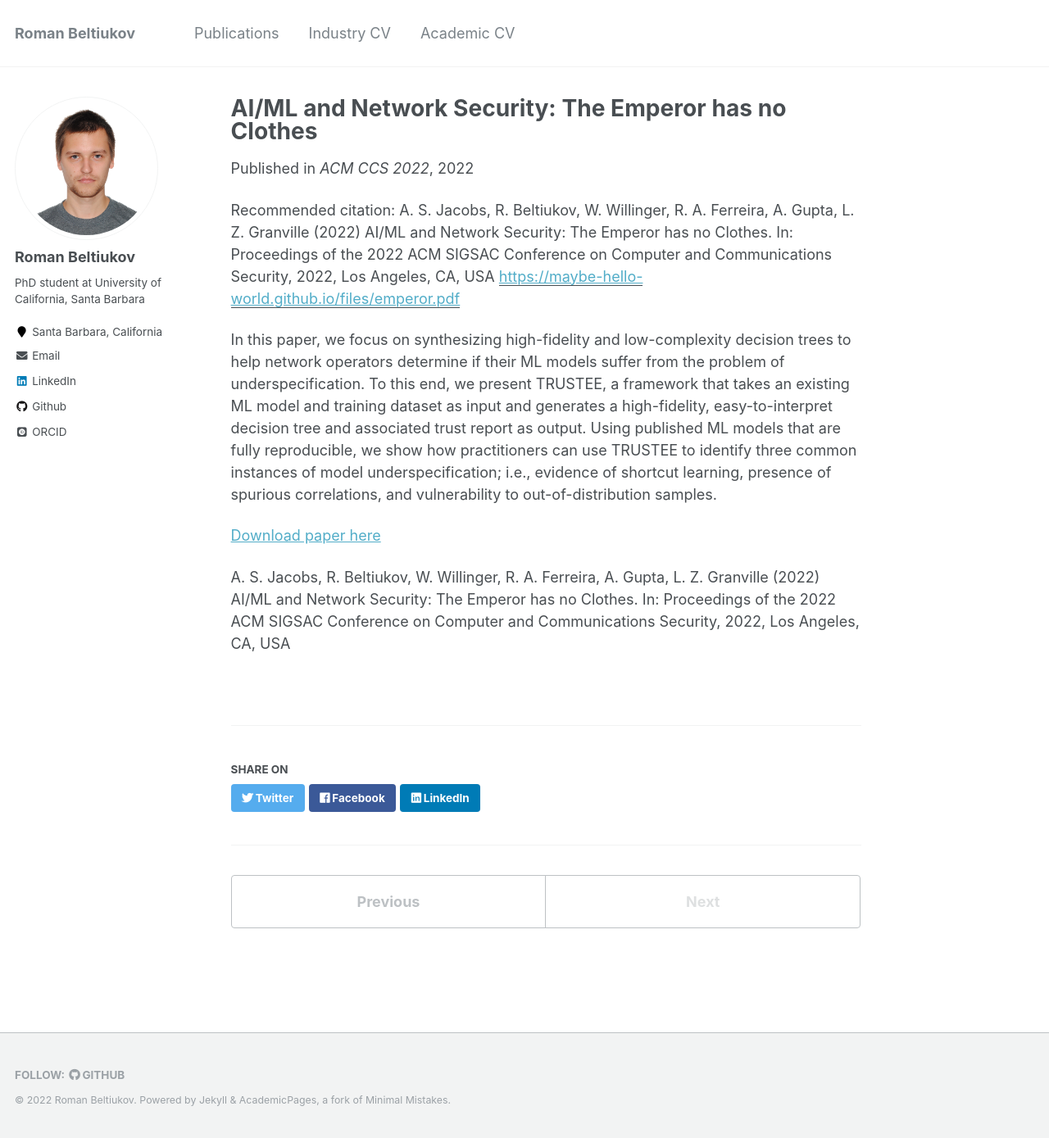
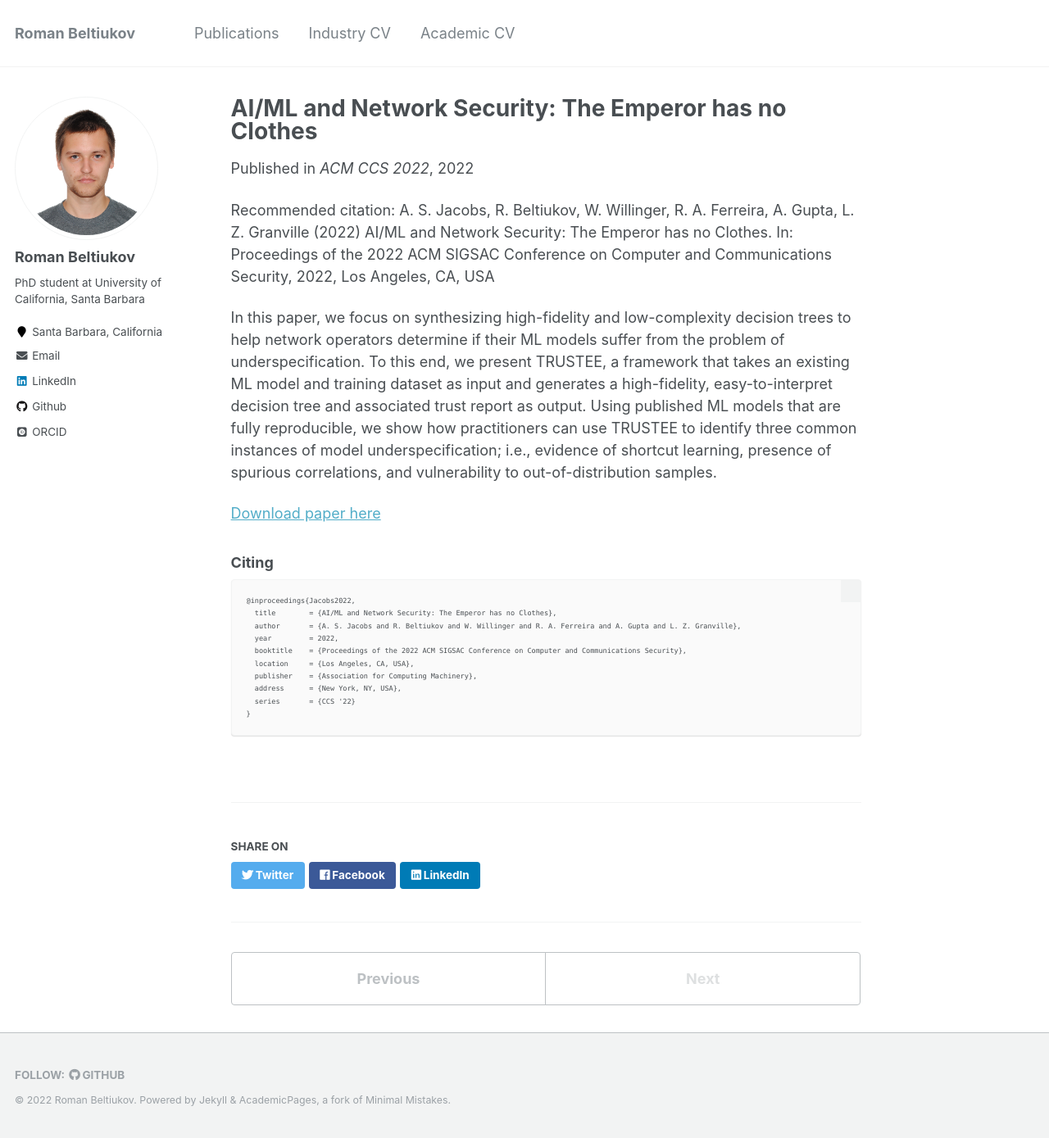
Before and after one commit to maybe-hello-world/maybe-hello-world.github.io, a Jekyll site: the page built from _publications/emperor.md, in a window 1280 px wide and 1389 px high. Shown: the whole window at 82% size. Built offline with Jekyll 4.4.1, drawn with Linux system fonts in a browser that asks for light colours; some web fonts are replaced.

Commit message:
update papers info

````diff
--- a/_publications/emperor.md
+++ b/_publications/emperor.md
@@ -5,12 +5,24 @@ permalink: /publication/emperor
 excerpt: 'We show that many published ML models in networking are prone to spurious correlations problems and how to fix it.'
 date: 2022-11-07
 venue: 'ACM CCS 2022'
-paperurl: 'https://maybe-hello-world.github.io/files/emperor.pdf'
+paperurl: ''
 citation: 'A. S. Jacobs, R. Beltiukov, W. Willinger, R. A. Ferreira, A. Gupta, L. Z. Granville (2022) AI/ML and Network Security: The Emperor has no Clothes. In: Proceedings of the 2022 ACM SIGSAC Conference on Computer and Communications Security, 2022, Los Angeles, CA, USA'
 ---
 In this paper, we focus on synthesizing high-fidelity and low-complexity decision trees to help network operators determine if their ML models suffer from the problem of underspecification. To this end, we present TRUSTEE, a framework that takes an existing ML model and training dataset as input and generates a high-fidelity, easy-to-interpret decision tree and associated trust report as output. Using published ML models that are fully reproducible, we
 show how practitioners can use TRUSTEE to identify three common instances of model underspecification; i.e., evidence of shortcut learning, presence of spurious correlations, and vulnerability to out-of-distribution samples.
 
-[Download paper here](https://maybe-hello-world.github.io/files/emperor.pdf)
+[Download paper here](https://github.com/TrusteeML/emperor/blob/main/docs/tech-report.pdf)
 
-A. S. Jacobs, R. Beltiukov, W. Willinger, R. A. Ferreira, A. Gupta, L. Z. Granville (2022) AI/ML and Network Security: The Emperor has no Clothes. In: Proceedings of the 2022 ACM SIGSAC Conference on Computer and Communications Security, 2022, Los Angeles, CA, USA
+### Citing
+```
+@inproceedings{Jacobs2022,
+  title        = {AI/ML and Network Security: The Emperor has no Clothes},
+  author       = {A. S. Jacobs and R. Beltiukov and W. Willinger and R. A. Ferreira and A. Gupta and L. Z. Granville},
+  year         = 2022,
+  booktitle    = {Proceedings of the 2022 ACM SIGSAC Conference on Computer and Communications Security},
+  location     = {Los Angeles, CA, USA},
+  publisher    = {Association for Computing Machinery},
+  address      = {New York, NY, USA},
+  series       = {CCS '22}
+}
+```
````
Also changed, not shown: _publications/Q-FAC.md (+15 -2 lines).
